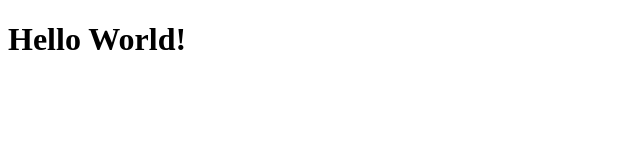
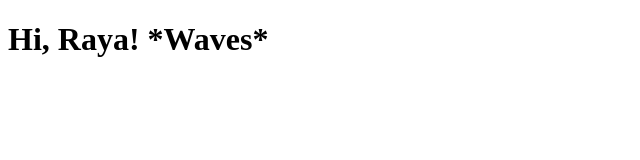
Before and after one commit to TamerGar/TamerGar.github.io, a plain HTML site: page index.html in a window 1280 px wide. Shown: the whole page, without its empty margins (0-640 px from the left). Drawn offline with Linux system fonts and the light colour scheme.

Commit message:
Update index.html

```diff
--- a/index.html
+++ b/index.html
@@ -2,7 +2,7 @@
 <html>
 
 <body>
-	<h1>Hello World!
+	<h1>Hi, Raya! *Waves*
 	</h1>
 </body>
 </html>
```
